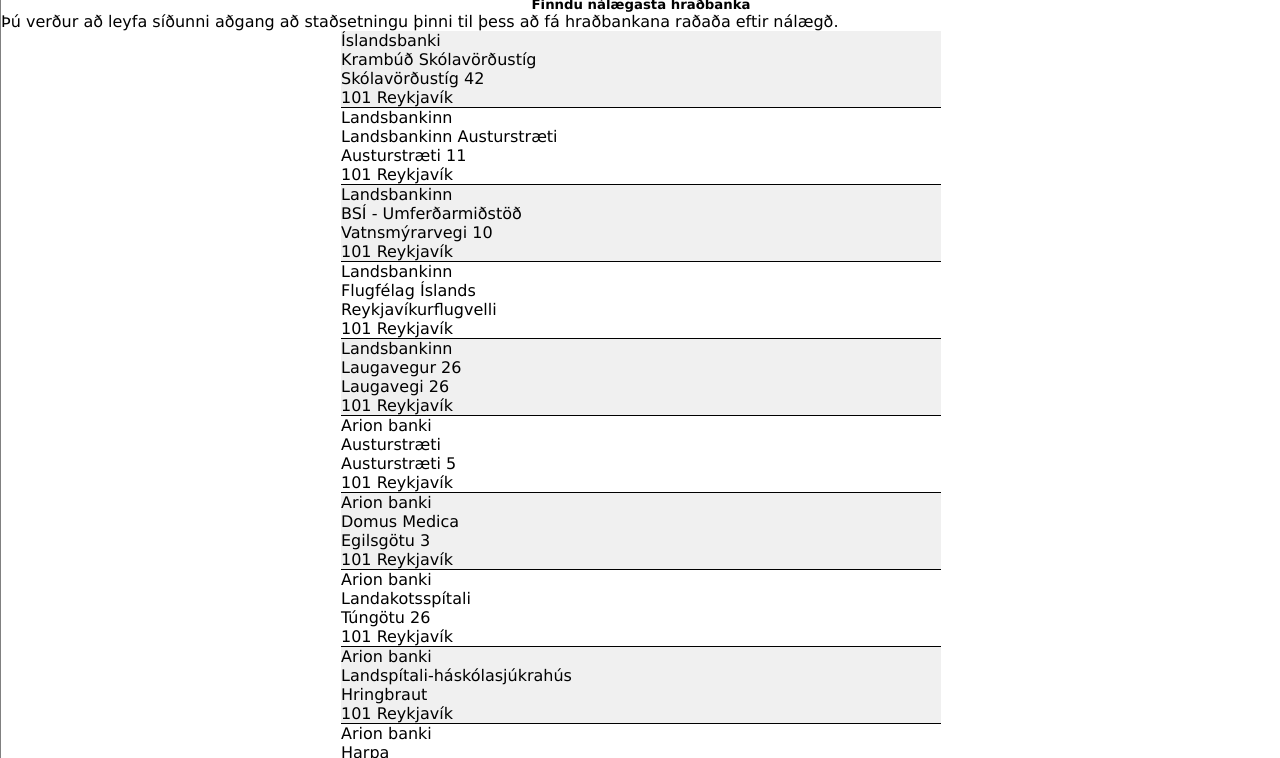
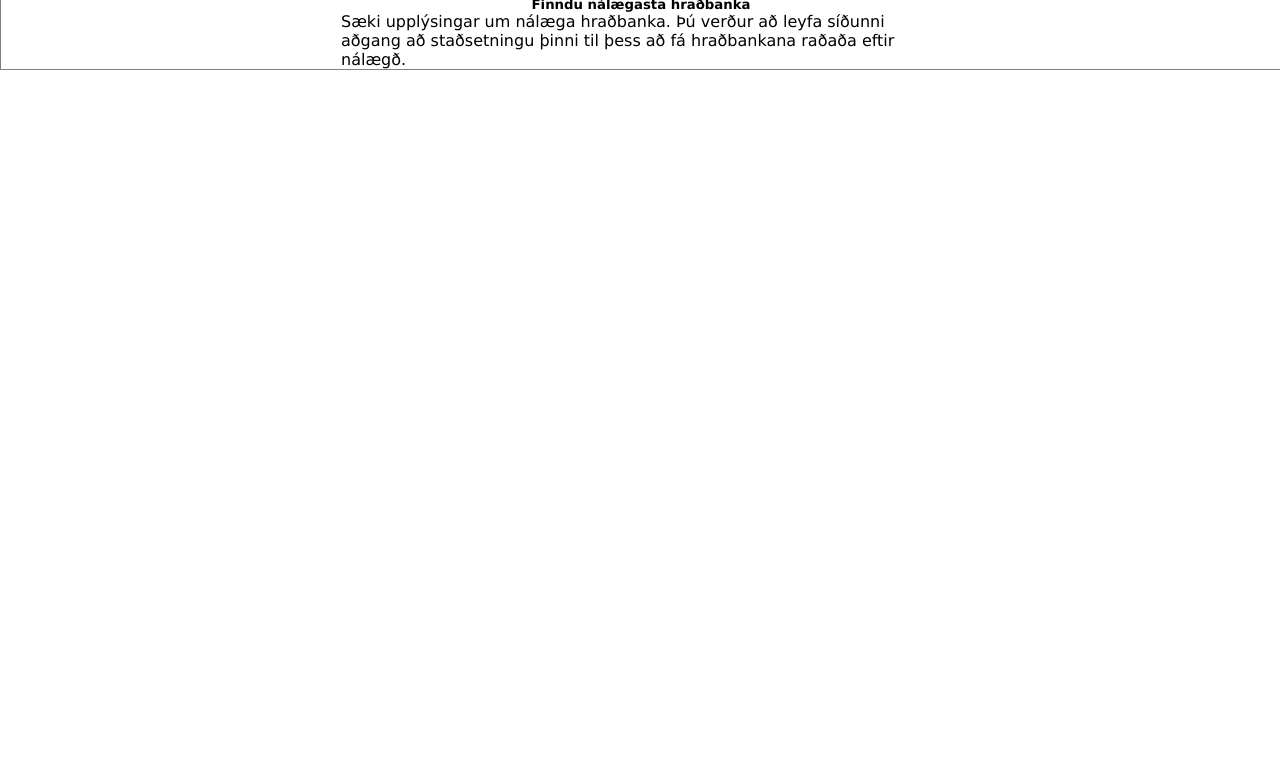
Before and after one commit to einaregilsson/hradbankar, a plain HTML site: page index.html in a window 1280 px wide. Shown: the part 42-800 px from the top of the page. Drawn offline with Linux system fonts and the light colour scheme.

Commit message:
Better notification

```diff
--- a/css/atm.css
+++ b/css/atm.css
@@ -23,7 +23,7 @@ h1, h5 {
 	width:100%;
 }
 
-#atm-list {
+#atm-list, #waiting {
 	max-width: 600px;
 	margin:auto;
 }
--- a/index.html
+++ b/index.html
@@ -16,7 +16,7 @@
 		<div id="wrapper">
 			<h1>HRAÐBANKAR</h1>
 			<h5>Finndu nálægasta hraðbanka</h5>
-			<p>Þú verður að leyfa síðunni aðgang að staðsetningu þinni til þess að fá hraðbankana raðaða eftir nálægð.</p>
+			<p id="waiting">Sæki upplýsingar um nálæga hraðbanka. Þú verður að leyfa síðunni aðgang að staðsetningu þinni til þess að fá hraðbankana raðaða eftir nálægð.</p>
 			<div id="atm-list">
 			</div>
 		</div>
--- a/js/atm.js
+++ b/js/atm.js
@@ -1,5 +1,5 @@
 function el(selector) {
-	return document.querySelectorId(selector);
+	return document.querySelector(selector);
 }
 
 function loadAtms() {
@@ -55,7 +55,7 @@ function getDistanceFromLatLonInKm(lat1,lon1,lat2,lon2) {
 }
 
 
-document.addEventListener('DOMContentLoaded', loadAtms);
+//document.addEventListener('DOMContentLoaded', loadAtms);
 
 function getLocation() {
     if (navigator.geolocation) {
@@ -93,6 +93,8 @@ function showPosition(position) {
 		return a.distance - b.distance;
 	});
 
+	el('#waiting').style.display = 'none';
+
 	loadAtms();
 
 }
```
